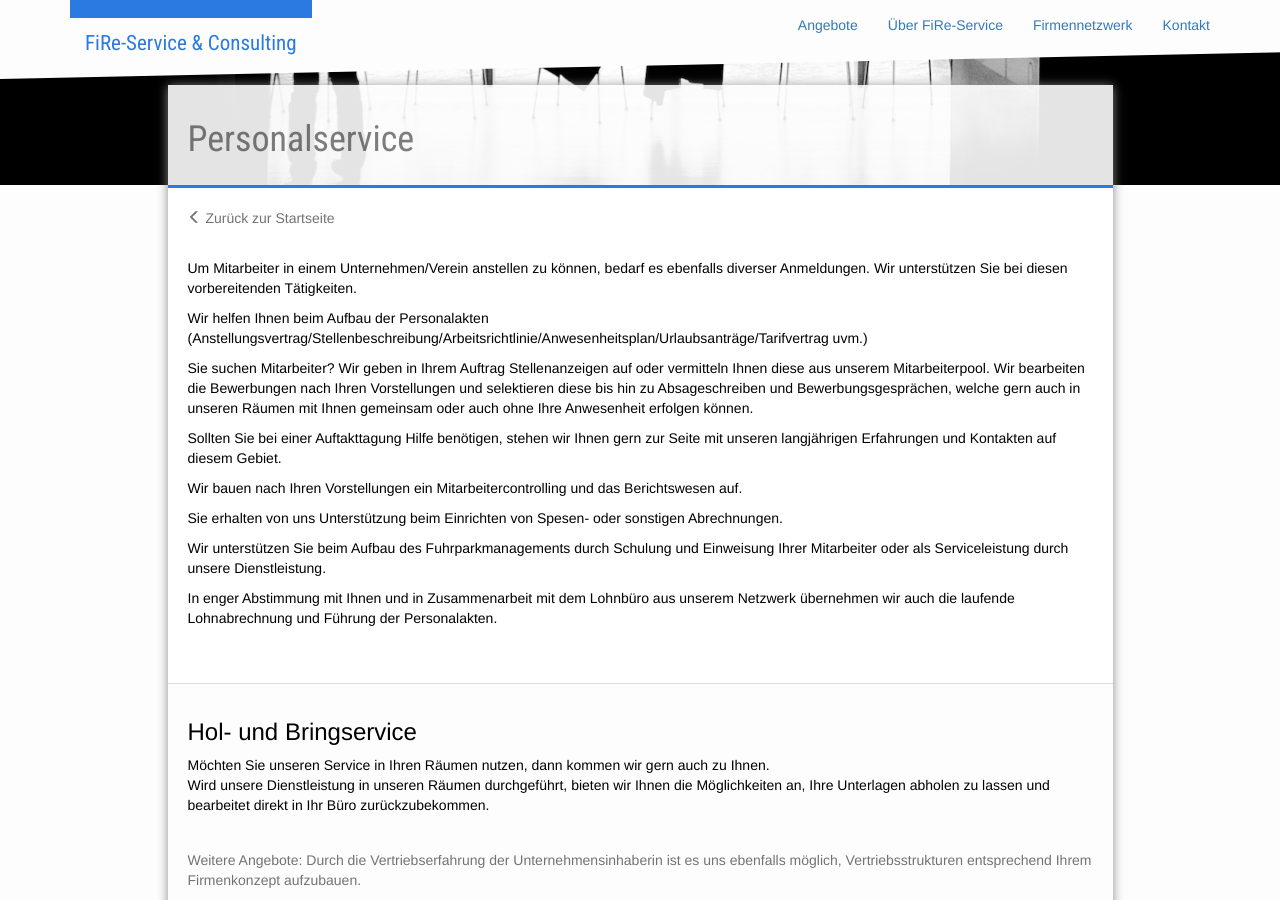
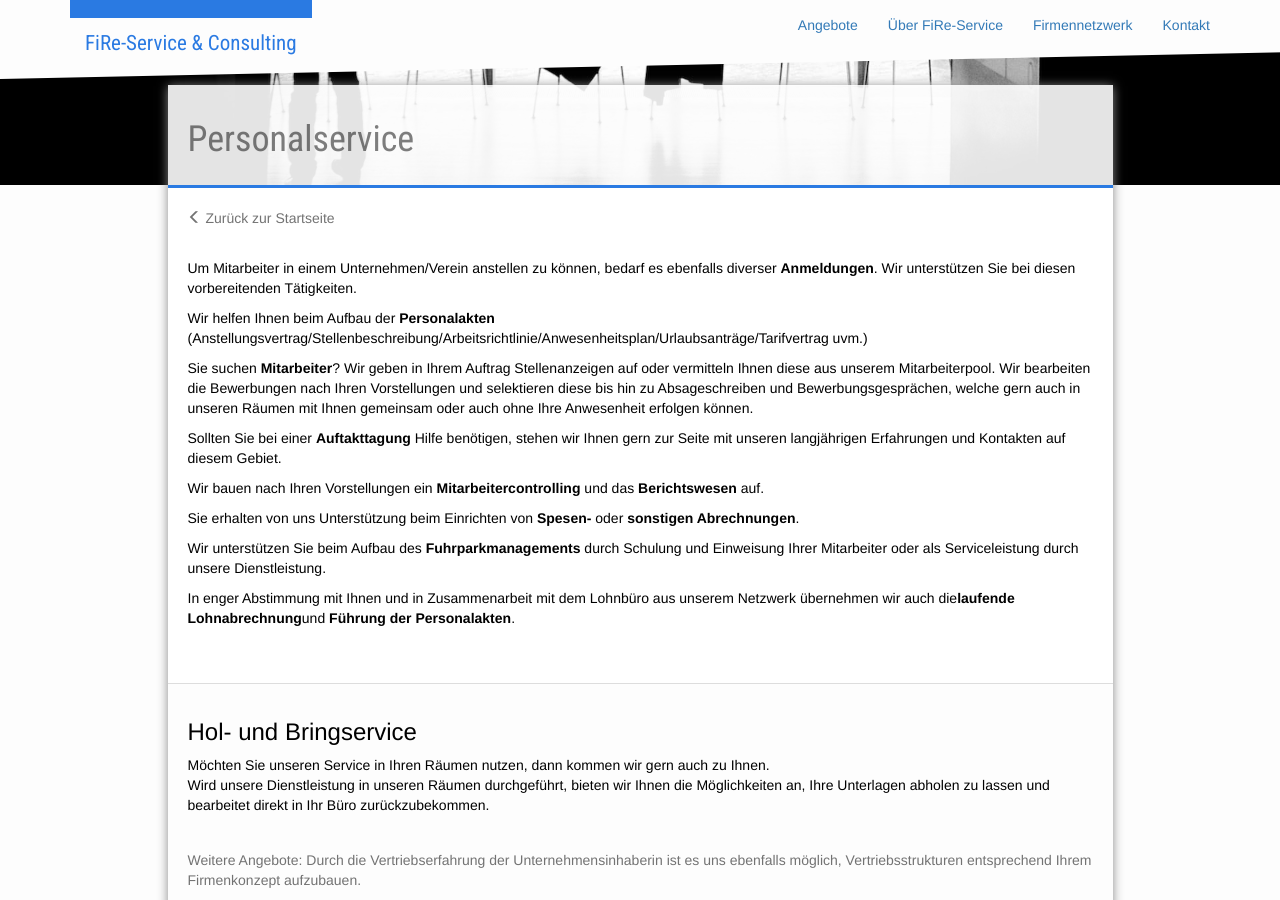
Before and after one commit to samlawski/fire-service, a Jekyll site: the page built from personalservice.md, in a window 1280 px wide and 900 px high, scrolled down 415 px. Built offline with Jekyll 4.4.1, drawn with Linux system fonts in a browser that asks for light colours.

```diff
--- a/personalservice.md
+++ b/personalservice.md
@@ -6,20 +6,20 @@ title: Personalservice
 ---
 
 
-Um Mitarbeiter in einem Unternehmen/Verein anstellen zu k&ouml;nnen, bedarf es ebenfalls diverser Anmeldungen. Wir unterst&uuml;tzen Sie bei diesen vorbereitenden T&auml;tigkeiten.
+Um Mitarbeiter in einem Unternehmen/Verein anstellen zu k&ouml;nnen, bedarf es ebenfalls diverser **Anmeldungen**. Wir unterst&uuml;tzen Sie bei diesen vorbereitenden T&auml;tigkeiten.
 
-Wir helfen Ihnen beim Aufbau der Personalakten (Anstellungsvertrag/Stellenbeschreibung/Arbeitsrichtlinie/Anwesenheitsplan/Urlaubsantr&auml;ge/Tarifvertrag uvm.)
+Wir helfen Ihnen beim Aufbau der **Personalakten** (Anstellungsvertrag/Stellenbeschreibung/Arbeitsrichtlinie/Anwesenheitsplan/Urlaubsantr&auml;ge/Tarifvertrag uvm.)
 
-Sie suchen Mitarbeiter? Wir geben in Ihrem Auftrag Stellenanzeigen auf oder vermitteln Ihnen diese aus unserem Mitarbeiterpool. Wir bearbeiten die Bewerbungen nach Ihren Vorstellungen und selektieren diese bis hin zu Absageschreiben und Bewerbungsgespr&auml;chen, welche gern auch in unseren R&auml;umen mit Ihnen gemeinsam oder auch ohne Ihre Anwesenheit erfolgen k&ouml;nnen.
+Sie suchen **Mitarbeiter**? Wir geben in Ihrem Auftrag Stellenanzeigen auf oder vermitteln Ihnen diese aus unserem Mitarbeiterpool. Wir bearbeiten die Bewerbungen nach Ihren Vorstellungen und selektieren diese bis hin zu Absageschreiben und Bewerbungsgespr&auml;chen, welche gern auch in unseren R&auml;umen mit Ihnen gemeinsam oder auch ohne Ihre Anwesenheit erfolgen k&ouml;nnen.
 
-Sollten Sie bei einer Auftakttagung Hilfe ben&ouml;tigen, stehen wir Ihnen gern zur Seite mit unseren langj&auml;hrigen Erfahrungen und Kontakten auf diesem Gebiet.
+Sollten Sie bei einer **Auftakttagung** Hilfe ben&ouml;tigen, stehen wir Ihnen gern zur Seite mit unseren langj&auml;hrigen Erfahrungen und Kontakten auf diesem Gebiet.
 
-Wir bauen nach Ihren Vorstellungen ein Mitarbeitercontrolling und das Berichtswesen auf.
+Wir bauen nach Ihren Vorstellungen ein **Mitarbeitercontrolling** und das **Berichtswesen** auf.
 
-Sie erhalten von uns Unterst&uuml;tzung beim Einrichten von Spesen- oder sonstigen Abrechnungen.
+Sie erhalten von uns Unterst&uuml;tzung beim Einrichten von **Spesen-** oder **sonstigen Abrechnungen**.
 
-Wir unterst&uuml;tzen Sie beim Aufbau des Fuhrparkmanagements durch Schulung und Einweisung Ihrer Mitarbeiter oder als Serviceleistung durch unsere Dienstleistung.
+Wir unterst&uuml;tzen Sie beim Aufbau des **Fuhrparkmanagements** durch Schulung und Einweisung Ihrer Mitarbeiter oder als Serviceleistung durch unsere Dienstleistung.
 
-In enger Abstimmung mit Ihnen und in Zusammenarbeit mit dem Lohnb&uuml;ro aus unserem Netzwerk &uuml;bernehmen wir auch die laufende Lohnabrechnung und F&uuml;hrung der Personalakten.
+In enger Abstimmung mit Ihnen und in Zusammenarbeit mit dem Lohnb&uuml;ro aus unserem Netzwerk &uuml;bernehmen wir auch die**laufende Lohnabrechnung**und **F&uuml;hrung der Personalakten**.
 
 &nbsp;
```
